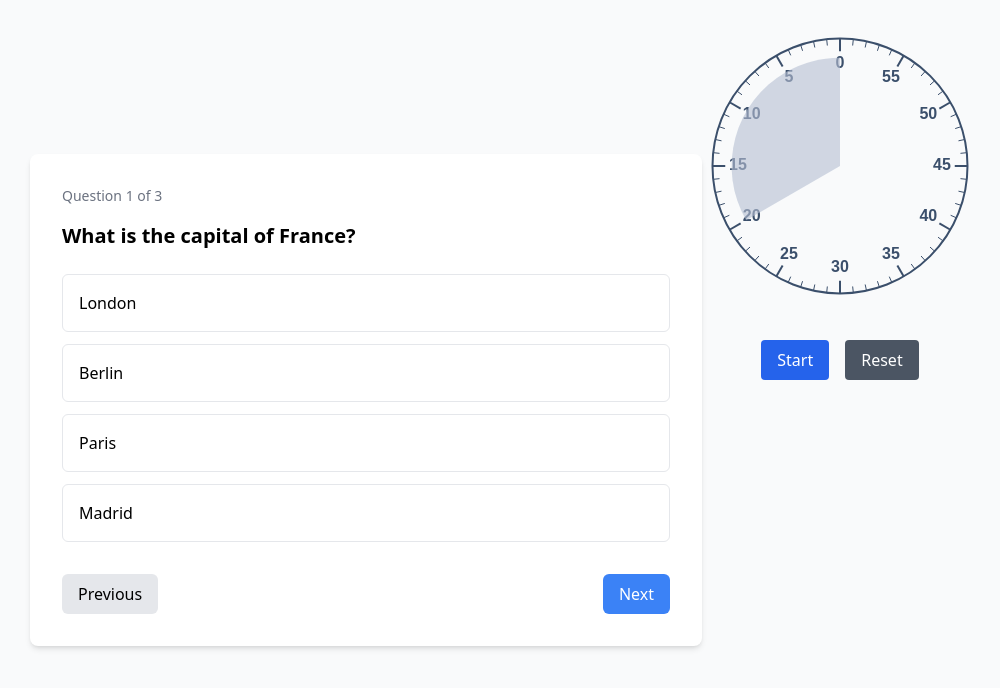
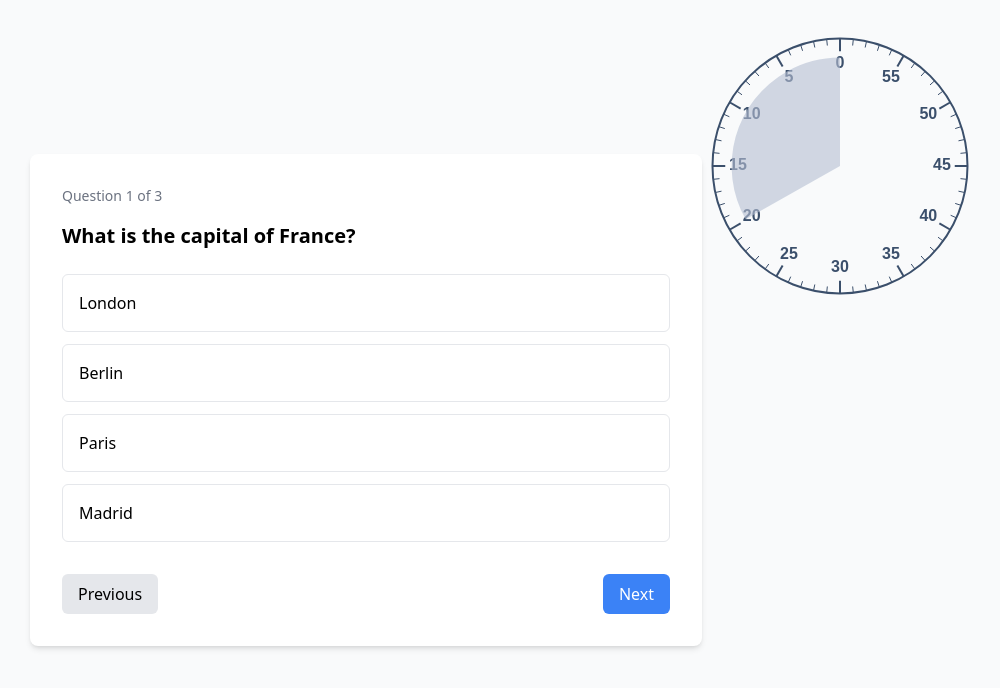
Before and after one commit to Naiadis/timer-quiz, a Next.js app: page /quiz/analogue-timer in a window 1280 px wide. Shown: the top 688 px of the page, without its empty margins (274-1274 px from the left). Built offline with nearby package versions, Linux system fonts and the light colour scheme.

Commit message:
analogue timer runs automatically

```diff
--- a/components/analogue-timer.tsx
+++ b/components/analogue-timer.tsx
@@ -10,8 +10,8 @@ export default function AnalogTimer() {
   const [isRunning, setIsRunning] = useState(false)
   const timerRef = useRef(null)
 
-  const startTimer = () => {
-    if (!isRunning) {
+  // Start timer automatically when component mounts
+  useEffect(() => {
     setIsRunning(true)
     timerRef.current = setInterval(() => {
       setTimeRemaining((prev) => {
@@ -23,16 +23,14 @@ export default function AnalogTimer() {
         return prev - 1
       })
     }, 1000)
-    }
-  }
 
-  const resetTimer = () => {
+    // Cleanup interval on component unmount
+    return () => {
       if (timerRef.current) {
         clearInterval(timerRef.current)
       }
-    setTimeRemaining(TIMER_DURATION)
-    setIsRunning(false)
     }
+  }, [])
 
   useEffect(() => {
     const canvas = canvasRef.current
@@ -137,21 +135,6 @@ export default function AnalogTimer() {
       <div className="relative w-full aspect-square">
         <canvas ref={canvasRef} className="w-full h-full" />
       </div>
-      <div className="mt-6 flex space-x-4">
-        <button
-          onClick={startTimer}
-          disabled={isRunning}
-          className="px-4 py-2 bg-blue-600 text-white rounded disabled:bg-blue-300"
-        >
-          Start
-        </button>
-        <button
-          onClick={resetTimer}
-          className="px-4 py-2 bg-gray-600 text-white rounded"
-        >
-          Reset
-        </button>
-      </div>
     </div>
   )
 }
```
Lines whose indentation alone changed are shown as unchanged.
